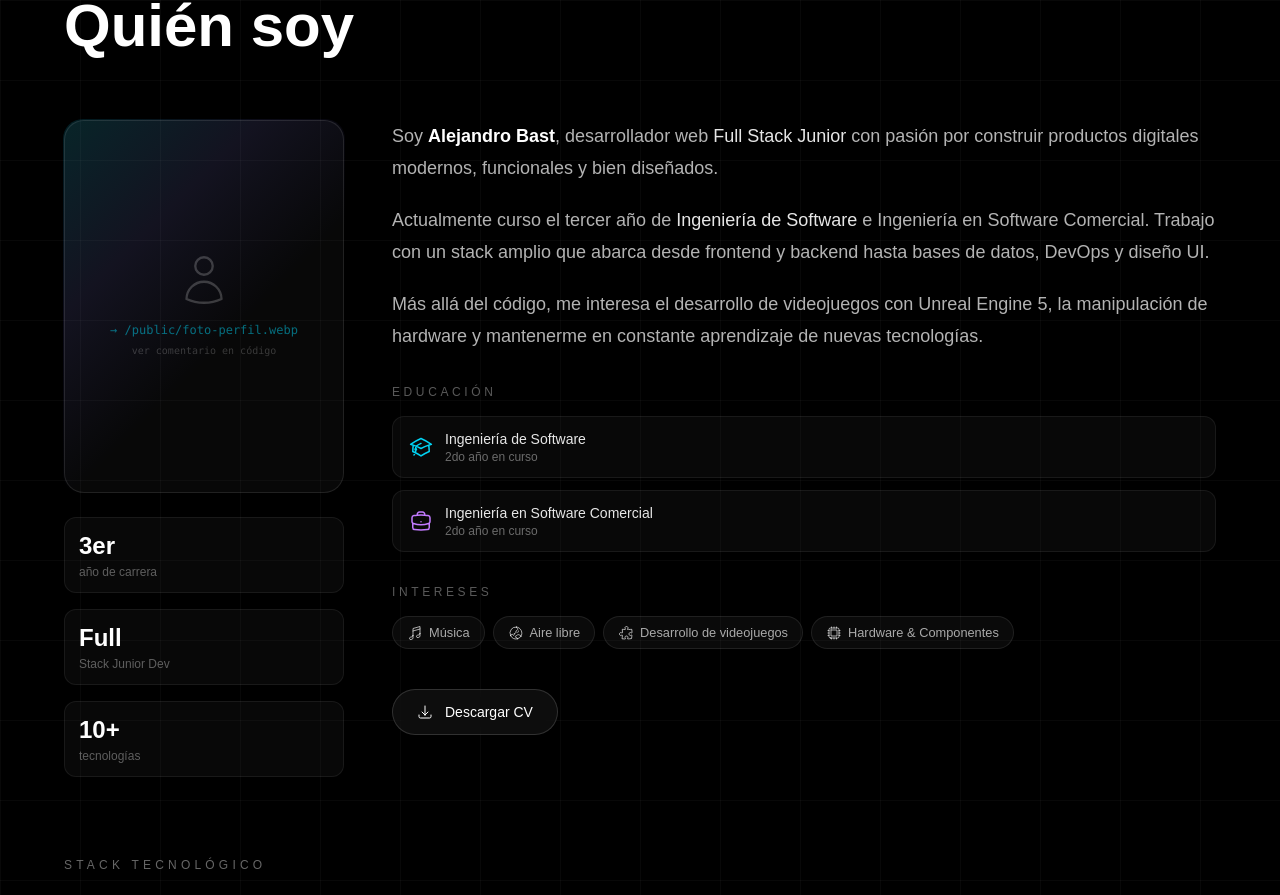
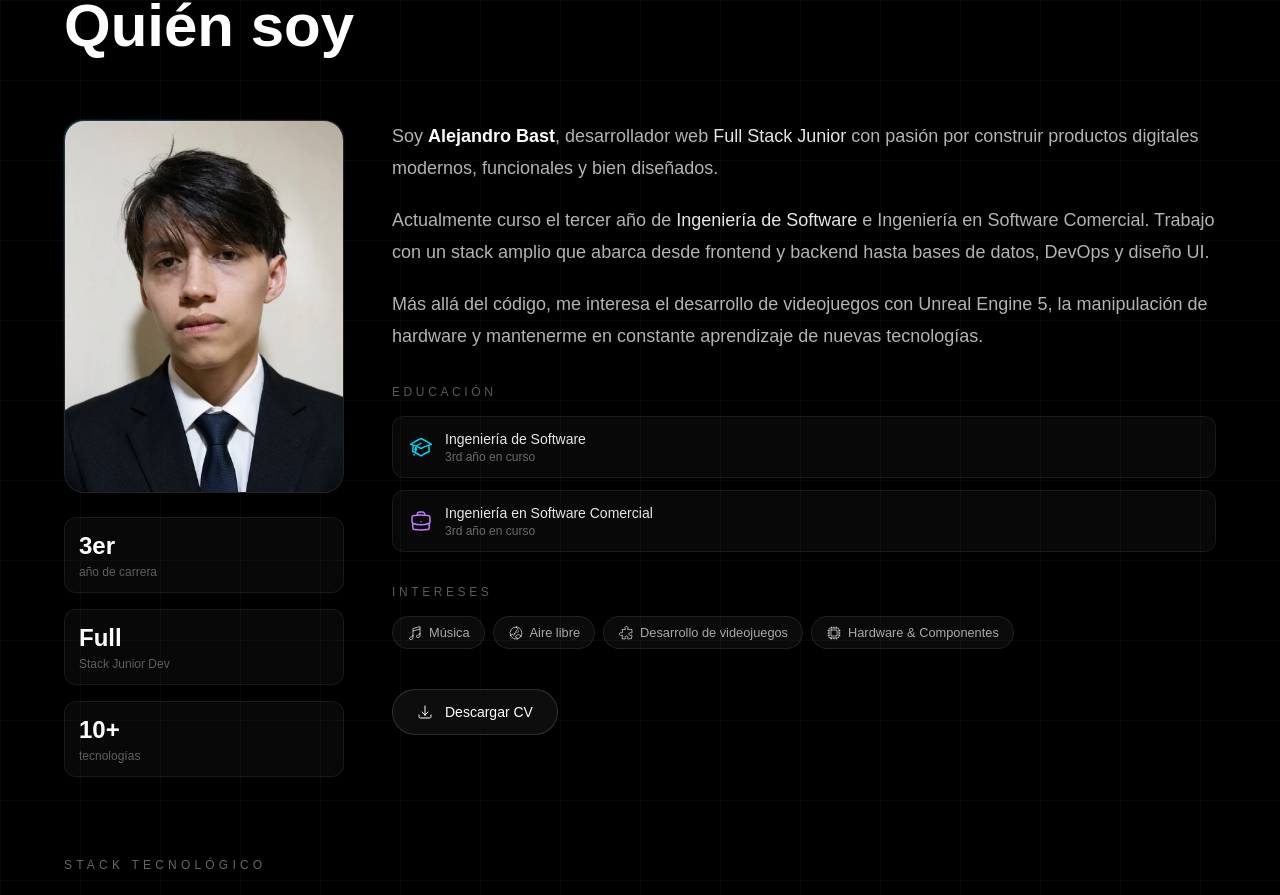
Before and after one commit to AlejandroBast/AlejandroBast-Portfolio, a Next.js app: page / in a window 1280 px wide. Shown: the part 960-1855 px from the top of the page. Built offline with nearby package versions, Linux system fonts and the light colour scheme.

Commit message:
mejoras finales

```diff
--- a/components/sections/aboutme.tsx
+++ b/components/sections/aboutme.tsx
@@ -2,6 +2,7 @@
 
 import { useEffect, useRef, useState } from "react"
 import { useLanguage } from "@/contexts/language-context"
+import Image from "next/image"
 
 export function AboutMe() {
   const { t, lang } = useLanguage()
@@ -167,28 +168,15 @@ export function AboutMe() {
           >
             <div className="photo-frame mx-auto lg:mx-0">
               <div className="photo-inner">
-                {/*
-                  ✅ PARA AGREGAR TU FOTO:
-                  1. Copia tu foto a /public/foto-perfil.webp (recomendado) o .jpg
-                  2. Agrega al inicio del archivo: import Image from "next/image"
-                  3. Reemplaza el <div className="photo-placeholder"> con:
+
+                <div className="photo-placeholder">
                   <Image
-                    src="/foto-perfil.webp"
-                    alt="Alejandro Bast"
-                    fill
-                    className="object-cover object-top"
-                    sizes="(max-width: 640px) 220px, 280px"
-                    priority
+                    src="/foto-perfil.webp" // Asegúrate de colocar tu foto en /public/profile.jpg o ajusta la ruta
+                    alt="Foto de Alejandro Bast"
+                    width={400}
+                    height={533}
+                    className="object-cover w-full h-full"
                   />
-                */}
-                <div className="photo-placeholder">
-                  <svg xmlns="http://www.w3.org/2000/svg" width="56" height="56" fill="none" viewBox="0 0 24 24" stroke="currentColor" strokeWidth="1" className="text-white/20">
-                    <path strokeLinecap="round" strokeLinejoin="round" d="M15.75 6a3.75 3.75 0 11-7.5 0 3.75 3.75 0 017.5 0zM4.501 20.118a7.5 7.5 0 0114.998 0A17.933 17.933 0 0112 21.75c-2.676 0-5.216-.584-7.499-1.632z" />
-                  </svg>
-                  <p className="mt-3 text-xs text-cyan-400/50 text-center leading-5 font-mono px-4">
-                    {lang === "es" ? "→ /public/foto-perfil.webp" : "→ /public/profile-photo.webp"}
-                    <br/><span className="text-white/20 text-[10px]">{lang === "es" ? "ver comentario en código" : "see code comment"}</span>
-                  </p>
                 </div>
               </div>
               <div className="photo-glow" />
--- a/contexts/language-context.tsx
+++ b/contexts/language-context.tsx
@@ -47,7 +47,7 @@ const translations: Record<Language, Record<string, string>> = {
 
     "edu.software": "Ingeniería de Software",
     "edu.commercial": "Ingeniería en Software Comercial",
-    "edu.year": "2do año en curso",
+    "edu.year": "3rd año en curso",
 
     "interest.music": "Música",
     "interest.outdoor": "Aire libre",
```
Also changed, not shown: public/foto-perfil.webp (added), 1 other file (tests, documents, lock files or other folders).
